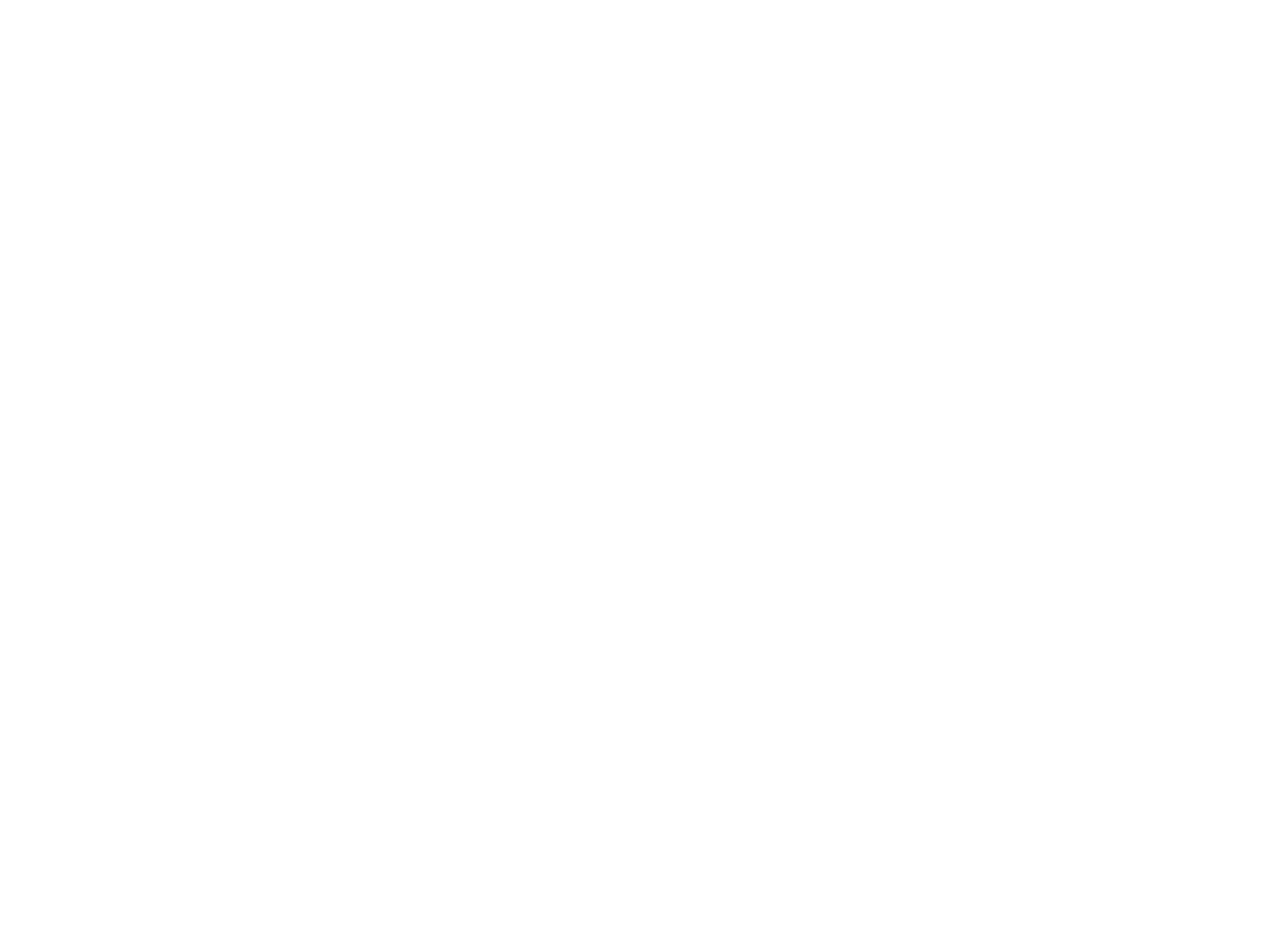
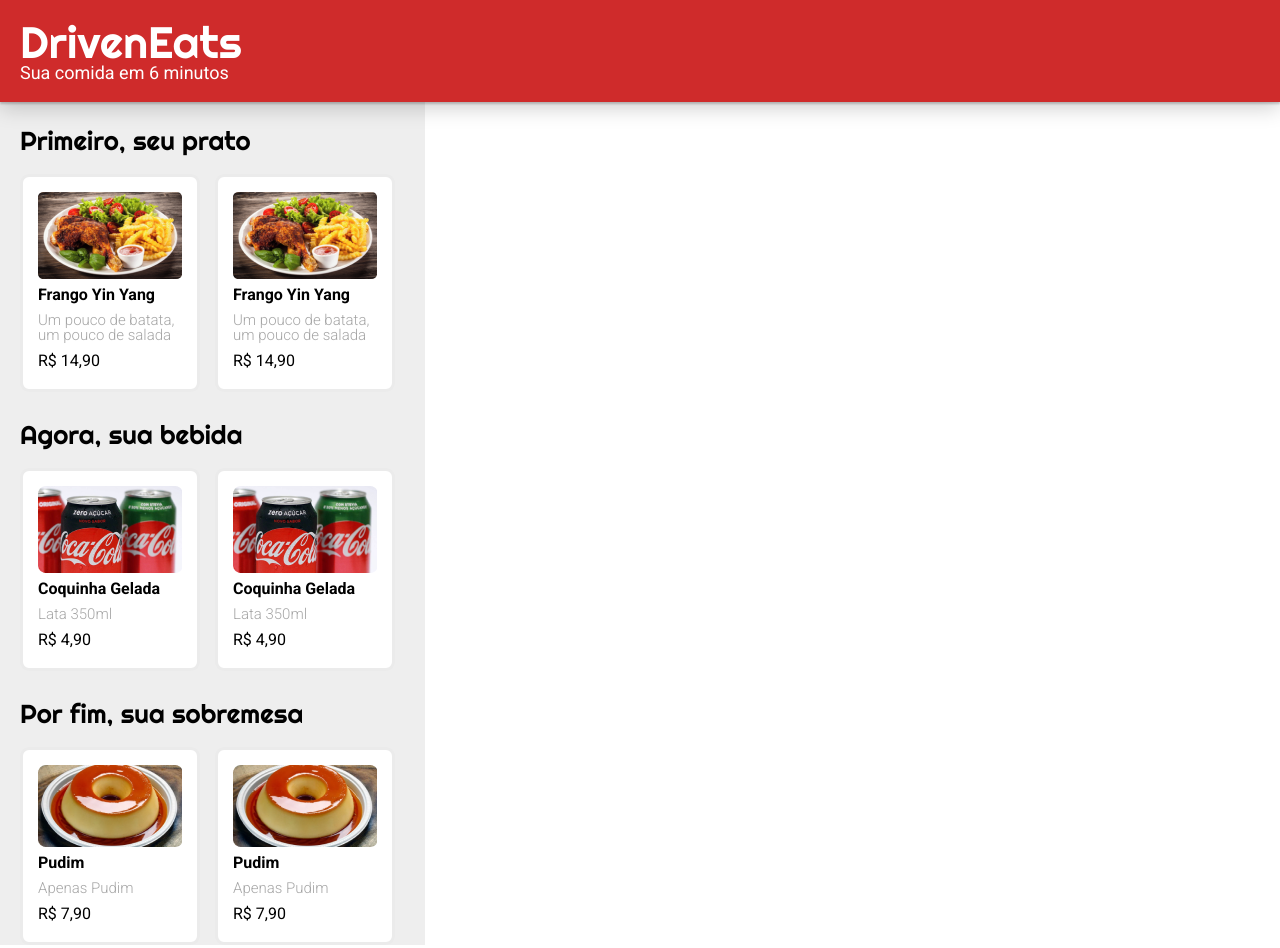
Before and after one commit to CimarSantos/Projeto3-Driveneats, a plain HTML site: page index.html in a window 1280 px wide. Before the commit the page ends 800 px from the top, so only its background shows below. Drawn offline with Linux system fonts and the light colour scheme.

Commit message:
Cardápio completo com todas as opções iniciais

```diff
--- a/css/style.css
+++ b/css/style.css
@@ -0,0 +1,87 @@
+@import url('https://fonts.googleapis.com/css2?family=Righteous&family=Roboto:ital,wght@0,100;0,300;0,400;0,500;0,700;0,900;1,100;1,300;1,400;1,500;1,700;1,900&display=swap');
+
+html {
+    width: 425px;
+}
+
+h1, h2, h3, h4, h5, h6 {
+    font-family: 'Righteous', cursive;
+    font-weight: 400;
+}
+
+p {
+    font-family: 'Roboto', sans-serif;
+}
+
+header {
+    position: fixed;
+    background-color: #CF2B2B;
+    width: 100%;
+    box-shadow: 0 2px 2px 0 rgba(0, 0, 0, 0.2), 0 6px 20px 0 rgba(0, 0, 0, 0.19);
+}
+
+header h1 {
+    color: #fff;
+    font-size: 44px;
+    font-weight: 400;
+    padding: 20px 0 0 20px;
+}
+
+header p {
+    color: #fff;
+    padding: 0 0 20px 20px;
+    font-size: 18px;
+    font-weight: 400;
+}
+
+main {
+    width: 100%;
+    padding-top: 30%;
+    background-color: #eee;
+}
+
+main h2:first-child {
+    padding: 0 0 0 20px;
+    font-size: 26px;
+}
+
+main h2:nth-child(3), main h2:nth-child(5){
+    padding: 10px 0 0 20px;
+    font-size: 26px;
+}
+
+.prato, .bebida, .sobremesa {
+    display: flex;
+    align-items: center;
+    overflow-x: scroll;
+    margin: 20px;
+}
+
+.prato div, .bebida div, .sobremesa div {
+    margin-right: 15px;
+    padding: 15px;
+    background-color: #fff;
+    border: 3px solid #ebebeb;
+    border-radius: 9px;
+
+}
+
+.prato div p, .bebida div p, .sobremesa div p{
+    padding: 5px 0;
+}
+
+.prato div p:nth-child(2), .bebida div p:nth-child(2), .sobremesa div p:nth-child(2){
+    font-size: 16px;
+    font-weight: 700;
+}
+
+.prato div p:nth-child(3), .bebida div p:nth-child(3), .sobremesa div p:nth-child(3) {
+    font-size: 15px;
+    font-weight: 300;
+    color: #a6a6a6;
+}
+
+.prato div p:nth-child(4), .bebida div p:nth-child(4), .sobremesa div p:nth-child(4) {
+    font-size: 16px;
+    font-weight: 400;
+}
--- a/index.html
+++ b/index.html
@@ -10,6 +10,87 @@
     <link rel="stylesheet" href="/css/style.css">
 </head>
 <body>
+    <header class="barra-superior">
+        <h1>DrivenEats</h1>
+        <p>Sua comida em 6 minutos</p>
+    </header>
+
+    <main class="cardapio">
+        <h2>
+            Primeiro, seu prato
+        </h2>
+
+        <section class="prato">
+            <div>
+                <img src="/img/frango_yin_yang 1.png" alt="frango_yin_yang">
+                <p>Frango Yin Yang</p>
+                <p>Um pouco de batata,<br> um pouco de salada</p>
+                <p>R$ 14,90</p>
+            </div>
+            <div>
+                <img src="/img/frango_yin_yang 1.png" alt="frango_yin_yang">
+                <p>Frango Yin Yang</p>
+                <p>Um pouco de batata,<br> um pouco de salada</p>
+                <p>R$ 14,90</p>
+            </div>
+            <div>
+                <img src="/img/frango_yin_yang 1.png" alt="frango_yin_yang">
+                <p>Frango Yin Yang</p>
+                <p>Um pouco de batata,<br> um pouco de salada</p>
+                <p>R$ 14,90</p>
+            </div>
+        </section>
+
+        <h2>
+            Agora, sua bebida
+        </h2>
+
+        <section class="bebida">
+            <div>
+                <img src="/img/coquinha_gelada 2.png" alt="coquinha_gelada">
+                <p>Coquinha Gelada</p>
+                <p>Lata 350ml</p>
+                <p>R$ 4,90</p>
+            </div>
+            <div>
+                <img src="/img/coquinha_gelada 2.png" alt="coquinha_gelada">
+                <p>Coquinha Gelada</p>
+                <p>Lata 350ml</p>
+                <p>R$ 4,90</p>
+            </div>
+            <div>
+                <img src="/img/coquinha_gelada 2.png" alt="coquinha_gelada">
+                <p>Coquinha Gelada</p>
+                <p>Lata 350ml</p>
+                <p>R$ 4,90</p>
+            </div>
+
+        </section>
+        <h2>
+            Por fim, sua sobremesa
+        </h2>
+
+        <section class="sobremesa">
+            <div>
+                <img src="/img/pudim 2.png" alt="pudim">
+                <p>Pudim</p>
+                <p>Apenas Pudim</p>
+                <p>R$ 7,90</p>
+            </div>
+            <div>
+                <img src="/img/pudim 2.png" alt="pudim">
+                <p>Pudim</p>
+                <p>Apenas Pudim</p>
+                <p>R$ 7,90</p>
+            </div>
+            <div>
+                <img src="/img/pudim 2.png" alt="pudim">
+                <p>Pudim</p>
+                <p>Apenas Pudim</p>
+                <p>R$ 7,90</p>
+            </div>
+        </section>
+    </main>
 
 
     <script src="/js/script.js"></script>
```
